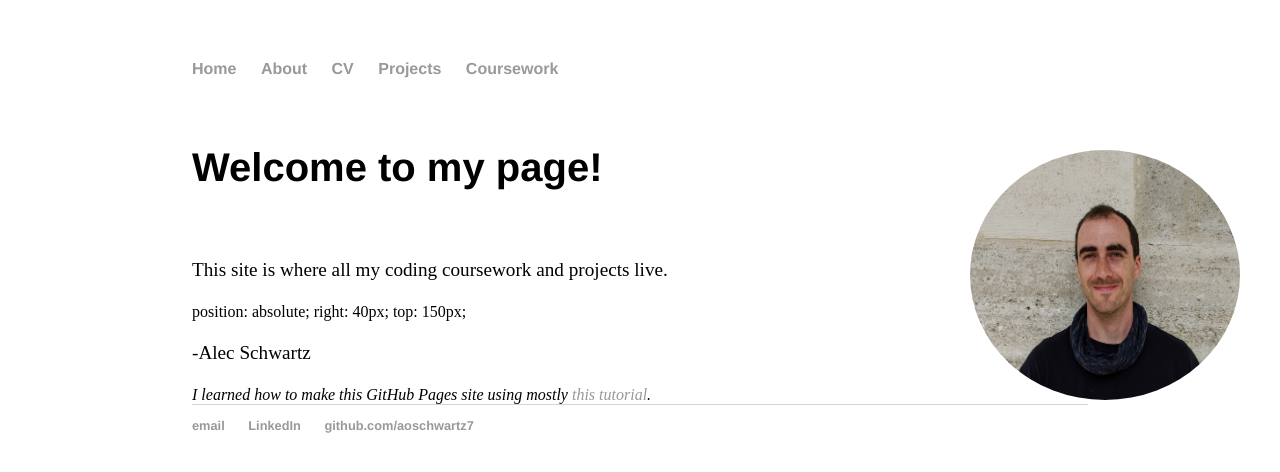
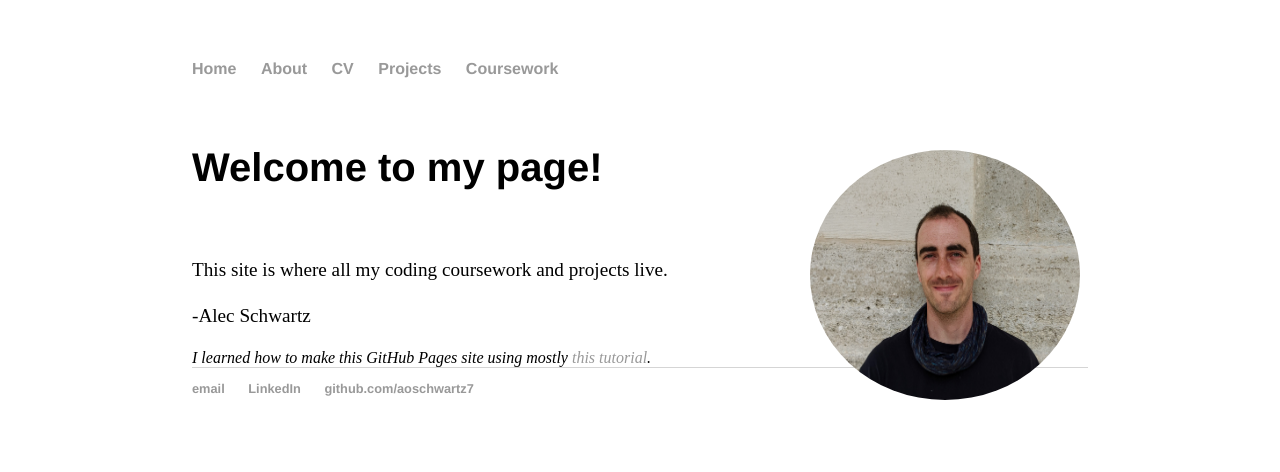
Before and after one commit to aoschwartz7/aoschwartz7.github.io, a Jekyll site: the page built from index.html, in a window 1280 px wide. Shown: the top 472 px of the page. Built offline with Jekyll 4.4.1, drawn with Linux system fonts in a browser that asks for light colours.

Commit message:
formatting

```diff
--- a/index.html
+++ b/index.html
@@ -6,14 +6,10 @@ title: Alec
 
 
 <p>
-  <img src="portrait.jpg" alt="me" style="float:right; position:absolute;right:40px;
+  <img src="portrait.jpg" alt="me" style="float:right;position:absolute;right:200px;
   top:150px;width:270px;height:250px;border-radius: 50%;">
 This site is where all my coding coursework and projects live.
 </p>
-
-position: absolute;
-  right: 40px;
-  top: 150px;
 
 <p>
 -Alec Schwartz
```
